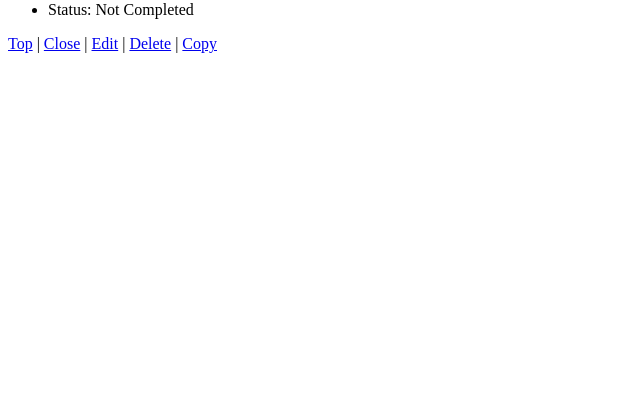
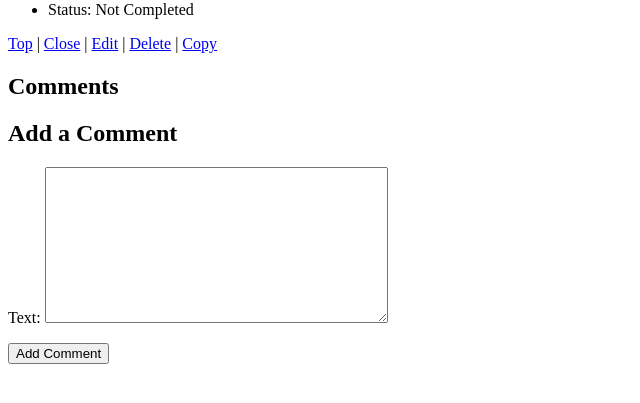
Before and after one commit to s1F10230259/django-test-exercise, a Django app: template todo/templates/todo/detail.html in a window 1280 px wide. Shown: the part 38-441 px from the top of the page, without its empty margins (0-640 px from the left). Run offline with Django 5.2, Linux system fonts and the light colour scheme; the template is opened without the code that fills it: values that come from a table or form of the project are taken from there, others are empty.

Commit message:
コメント投稿機能を追加

```diff
--- /dev/null
+++ b/todo/forms.py
@@ -0,0 +1,9 @@
+# todo/forms.py
+
+from django import forms
+from .models import Comment
+
+class CommentForm(forms.ModelForm):
+    class Meta:
+        model = Comment
+        fields = ['text']
--- a/todo/models.py
+++ b/todo/models.py
@@ -13,3 +13,11 @@ class Task(models.Model):
         if self.due_at is None:
             return False
         return self.due_at < dt
+
+class Comment(models.Model):
+    task = models.ForeignKey(Task, on_delete=models.CASCADE, related_name='comments')
+    text = models.TextField()
+    created_at = models.DateTimeField(auto_now_add=True)
+
+    def __str__(self):
+        return self.text[:20]  # 最初の20文字を表示
--- a/todo/templates/todo/detail.html
+++ b/todo/templates/todo/detail.html
@@ -29,6 +29,20 @@
       | <a href="{% url 'delete' task.id %}">Delete</a>
       | <a href="{% url 'copy' task.id %}">Copy</a>
     </div>
+
+    <h2>Comments</h2>
+    <ul>
+      {% for comment in comments %}
+        <li>{{ comment.text }} - {{ comment.created_at }}</li>
+      {% endfor %}
+    </ul>
+
+    <h2>Add a Comment</h2>
+    <form method="post">
+      {% csrf_token %}
+      {{ form.as_p }}
+      <button type="submit">Add Comment</button>
+    </form>
   </body>
 
 </html>
```
Also changed, not shown: todo/views.py (+22 -1 lines), todo/migrations/0002_comment.py (added).
